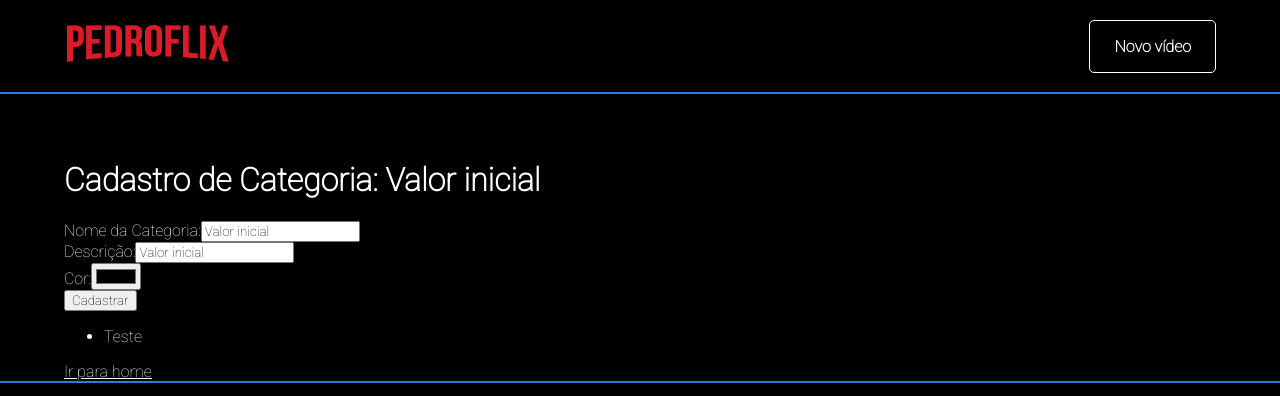
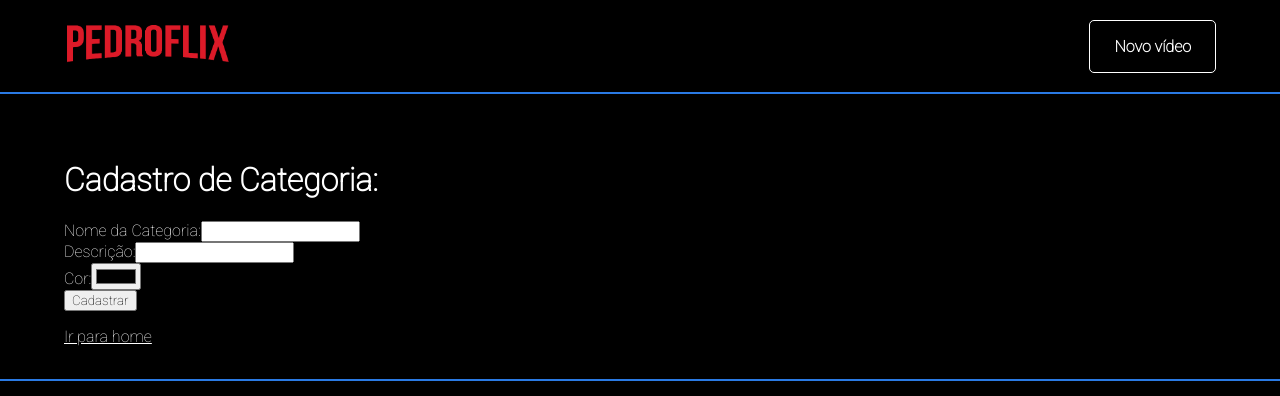
Before and after one commit to pedro-pimentel/pedroflix, a React (Create React App) app: page /cadastro/categoria in a window 1280 px wide. Shown: the top 396 px of the page. Built offline with nearby package versions, Linux system fonts and the light colour scheme.

Commit message:
Código da categoria que já pode ser usado

```diff
--- a/src/pages/cadastro/categoria/index.js
+++ b/src/pages/cadastro/categoria/index.js
@@ -3,26 +3,42 @@ import { Link } from 'react-router-dom';
 import PageDefault from '../../../componentes/pageDefault';
 
 function CadastroCategoria() {
-
-  const [categorias, setCategorias] = useState(['Teste']);
-
   const valoresIniciais = {
     nome: '',
     descricao: '',
-    cor: '#000'
+    cor: ''
   }
-  const [nomeDaCategoria, setNomeDaCategoria] = useState('Valor inicial');
+
+  const [categorias, setCategorias] = useState([]);
+  const [values, setValues] = useState('Valor inicial');
+
+
+  function setValue(chave,valor){
+    setValues({
+      ...values,
+      [chave]: valor,
+    })
+  }
+
+  function handleChange(info){
+    setValue(
+      info.target.getAttribute('name'),
+      info.target.value
+      );
+  }
 
   return (
     <PageDefault>
-      <h1>Cadastro de Categoria: {nomeDaCategoria}</h1>
+      <h1>Cadastro de Categoria: {values.nome}</h1>
 
       <form onSubmit={function handleSubmit(infoEvento){
         infoEvento.preventDefault();
         setCategorias([
           ...categorias,
-          nomeDaCategoria
+          values
         ]);
+
+        setValues(valoresIniciais);
       }}>
 
         <div>
@@ -30,22 +46,21 @@ function CadastroCategoria() {
             Nome da Categoria:
             <input
               type="text"
-              value={nomeDaCategoria}
-              onChange={function funcaoHandleQueOErroPediu(info){
-                setNomeDaCategoria(info.target.value)
-              }}
+              value={values.nome}
+              name="nome"
+              onChange={handleChange}
             />
           </label>
         </div>
+
         <div>
           <label>
             Descrição:
             <input
               type="text"
-              value={nomeDaCategoria}
-              onChange={function funcaoHandleQueOErroPediu(info){
-                setNomeDaCategoria(info.target.value)
-              }}
+              value={values.descricao}
+              name="descricao"
+              onChange={handleChange}
             />
           </label>
         </div>
@@ -55,10 +70,9 @@ function CadastroCategoria() {
             Cor:
             <input
               type="color"
-              value={nomeDaCategoria}
-              onChange={function funcaoHandleQueOErroPediu(info){
-                setNomeDaCategoria(info.target.value)
-              }}
+              value={values.cor}
+              name="cor"
+              onChange={handleChange}
             />
           </label>
         </div>
@@ -73,7 +87,7 @@ function CadastroCategoria() {
         {categorias.map((categoria, indice) =>{
           return(
             <li key={`${categoria}${indice}`} >
-              {categoria}
+              {categoria.nome}
             </li>
           )
 
```
